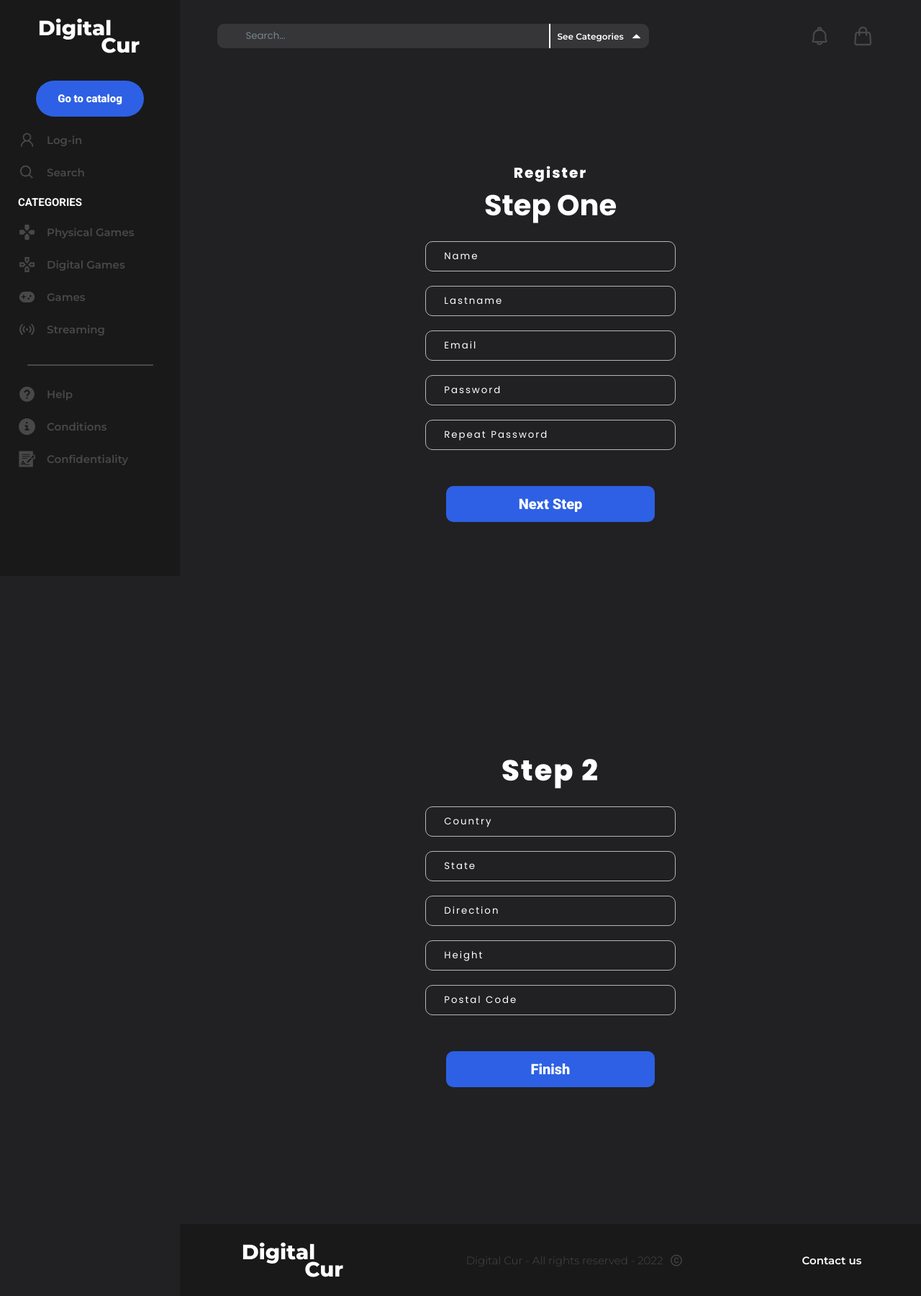
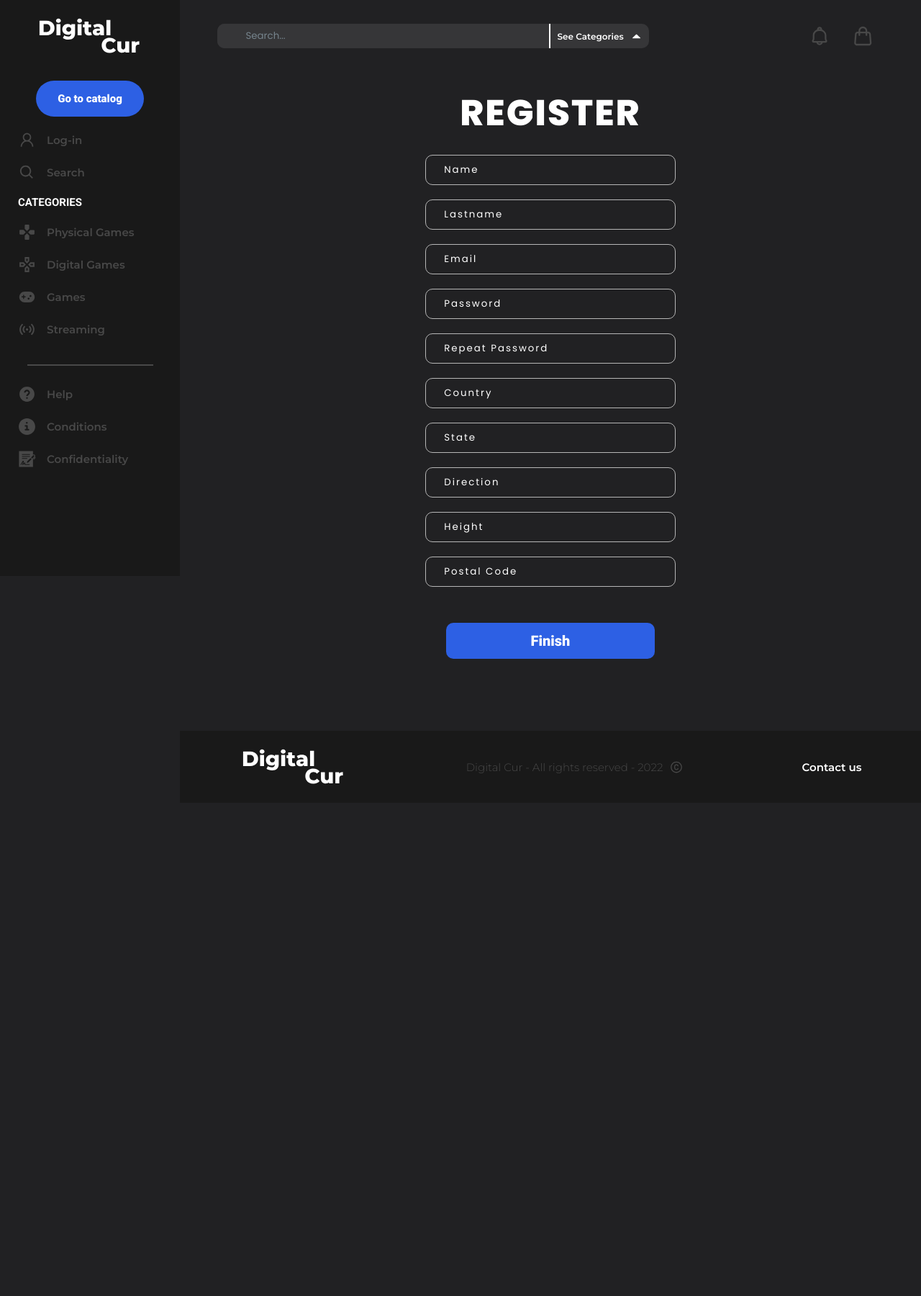
Before and after one commit to LuisLamiral8/digitalcur, a Next.js app: page /register in a window 1280 px wide. Shown: the whole page at 72% size. After the commit the page ends 1115 px from the top, so only its background shows below. Built offline with nearby package versions, Linux system fonts and the light colour scheme.

Commit message:
some changes 08

```diff
--- a/components/Products/Products.module.scss
+++ b/components/Products/Products.module.scss
@@ -58,7 +58,7 @@
       a {
         color: #ffff;
         margin-right: 5px;
-        transition: all 1000ms;
+        transition: all 750ms;
       }
       img {
         width: 15px;
@@ -67,7 +67,7 @@
       &:hover {
         transform: translateX(-10px);
         a {
-          color: rgb(143, 143, 143);
+          color: #2D60E4;
         }
       }
     }
--- a/pages/myCart.jsx
+++ b/pages/myCart.jsx
@@ -104,6 +104,10 @@ const Cart = () => {
                 <p>CVV</p>
                 <input type="text" placeholder="XXX" />
               </div>
+              <div className={styles.crib}>
+                <p>CRIB</p>
+                <input type="text" placeholder="XXXX" />
+              </div>
               <button>CHECKOUT</button>
             </div>
             <div className={styles.rightInfo}>
--- a/pages/register.jsx
+++ b/pages/register.jsx
@@ -29,31 +29,39 @@ const Register = () => {
       <div className={styles.containerRegister}>
         <div className={styles.register1Container}>
           <div className={styles.register1}>
-            <h2>Register</h2>
-            <h3>Step One</h3>
+            <h2>REGISTER</h2>
+            {/* <h3>Step One</h3> */}
             <input type="text" placeholder="Name" />
             <input type="text" placeholder="Lastname" />
             <input type="text" placeholder="Email" />
             <input type="text" placeholder="Password" />
             <input type="text" placeholder="Repeat Password" />
-            <button onClick={handleClick} className={styles.submit} type="submit">
-              Next Step
-            </button>
-          </div>
-        </div>
-        <div className={styles.register2Container}>
-          <div id="finish" className={styles.register2}>
-            <h2 >Step 2</h2>
             <input type="text" placeholder="Country" />
             <input type="text" placeholder="State" />
             <input type="text" placeholder="Direction" />
             <input type="text" placeholder="Height" />
             <input type="text" placeholder="Postal Code" />
-            <button className={styles.submit} onClick={handleClick2} type="submit">
+            <button
+              className={styles.submit}
+              onClick={handleClick2}
+              type="submit"
+            >
               Finish
             </button>
+            {/* <button
+              onClick={handleClick}
+              className={styles.submit}
+              type="submit"
+            >
+              Next Step
+            </button> */}
           </div>
         </div>
+        {/* <div className={styles.register2Container}> */}
+        {/* <div id="finish" className={styles.register2}> */}
+        {/* <h2>Step 2</h2> */}
+        {/* </div> */}
+        {/* </div> */}
       </div>
     </Layout>
   );
--- a/styles/Search.module.scss
+++ b/styles/Search.module.scss
@@ -38,7 +38,7 @@
         margin: 5px 0px 5px 25px;
         transition: all 250ms;
         &:hover {
-          color: #808080;
+          color: #2D60E4;
           text-decoration: underline;
           transform: translateX(10px);
         }
--- a/styles/User.module.scss
+++ b/styles/User.module.scss
@@ -2,7 +2,7 @@
   //   background-color: rgba(255, 0, 0, 0.342);
   width: 90%;
   margin: 0 auto;
-  height: 90vh;
+  height: 80vh;
   display: flex;
   align-items: center;
   .login {
@@ -80,9 +80,11 @@
   align-items: center;
   flex-direction: column;
   scroll-behavior: smooth;
+  margin-bottom: 50px ;
+
   .register1Container {
     width: 100%;
-    height: 100vh;
+    height: 100%;
     .register1 {
       width: 30vw;
       margin: auto;
@@ -92,8 +94,9 @@
       flex-direction: column;
       justify-content: center;
       text-align: center;
+      margin-top: 20px;
       h2 {
-        font-size: 20px;
+        font-size: 50px;
         font-family: Poppins, sans-serif;
         font-weight: 800;
         letter-spacing: 2px;
@@ -152,75 +155,75 @@
       }
     }
   }
-  .register2Container {
-    width: 100%;
-    height: 100vh;
-    .register2 {
-      width: 30vw;
-      margin: auto;
-      height: 100%;
-      display: flex;
-      // background: red;
-      flex-direction: column;
-      justify-content: center;
-      text-align: center;
-      h2 {
-        font-size: 40px;
-        font-family: Poppins, sans-serif;
-        font-weight: 800;
-        letter-spacing: 2px;
-      }
-      input {
-        width: 90%;
-        height: 40px;
-        text-align: center;
-        background: none;
-        border: 1px solid #b6b6b6;
-        border-radius: 10px;
-        margin: 20px auto 0 auto;
-        &::placeholder {
-          color: white;
-          text-align: left;
-          padding-left: 25px;
-          letter-spacing: 2px;
-        }
-      }
-      .info {
-        width: 90%;
-        margin: 0 auto 20px auto;
-        display: flex;
-        flex-direction: row;
-        justify-content: space-between;
-        a {
-          text-decoration: none;
-          color: #b6b6b6;
-          font-size: 12px;
-          transition: all 250ms;
-          &:hover {
-            color: #6b6b6b;
-          }
-        }
-      }
-      .submit {
-        width: 290px;
-        height: 50px;
-        border-radius: 10px;
-        background-color: #2d60e4;
-        border: none;
-        color: white;
-        font-size: 20px;
-        font-family: Roboto, sans-serif;
-        font-weight: 900;
-        text-align: center;
-        margin: 50px auto;
-        cursor: pointer;
-        transition: all 250ms;
-        &:hover {
-          background-color: #234cb6;
-        }
-      }
-    }
-  }
+  // .register2Container {
+  //   width: 100%;
+  //   height: 100vh;
+  //   .register2 {
+  //     width: 30vw;
+  //     margin: auto;
+  //     height: 100%;
+  //     display: flex;
+  //     // background: red;
+  //     flex-direction: column;
+  //     justify-content: center;
+  //     text-align: center;
+  //     h2 {
+  //       font-size: 40px;
+  //       font-family: Poppins, sans-serif;
+  //       font-weight: 800;
+  //       letter-spacing: 2px;
+  //     }
+  //     input {
+  //       width: 90%;
+  //       height: 40px;
+  //       text-align: center;
+  //       background: none;
+  //       border: 1px solid #b6b6b6;
+  //       border-radius: 10px;
+  //       margin: 20px auto 0 auto;
+  //       &::placeholder {
+  //         color: white;
+  //         text-align: left;
+  //         padding-left: 25px;
+  //         letter-spacing: 2px;
+  //       }
+  //     }
+  //     .info {
+  //       width: 90%;
+  //       margin: 0 auto 20px auto;
+  //       display: flex;
+  //       flex-direction: row;
+  //       justify-content: space-between;
+  //       a {
+  //         text-decoration: none;
+  //         color: #b6b6b6;
+  //         font-size: 12px;
+  //         transition: all 250ms;
+  //         &:hover {
+  //           color: #6b6b6b;
+  //         }
+  //       }
+  //     }
+  //     .submit {
+  //       width: 290px;
+  //       height: 50px;
+  //       border-radius: 10px;
+  //       background-color: #2d60e4;
+  //       border: none;
+  //       color: white;
+  //       font-size: 20px;
+  //       font-family: Roboto, sans-serif;
+  //       font-weight: 900;
+  //       text-align: center;
+  //       margin: 50px auto;
+  //       cursor: pointer;
+  //       transition: all 250ms;
+  //       &:hover {
+  //         background-color: #234cb6;
+  //       }
+  //     }
+  //   }
+  // }
 }
 @media(max-width:980px){
   .containerLogin{
```
Also changed, not shown: styles/Cart.module.scss (+15 -2 lines). Lines whose indentation alone changed are shown as unchanged.
